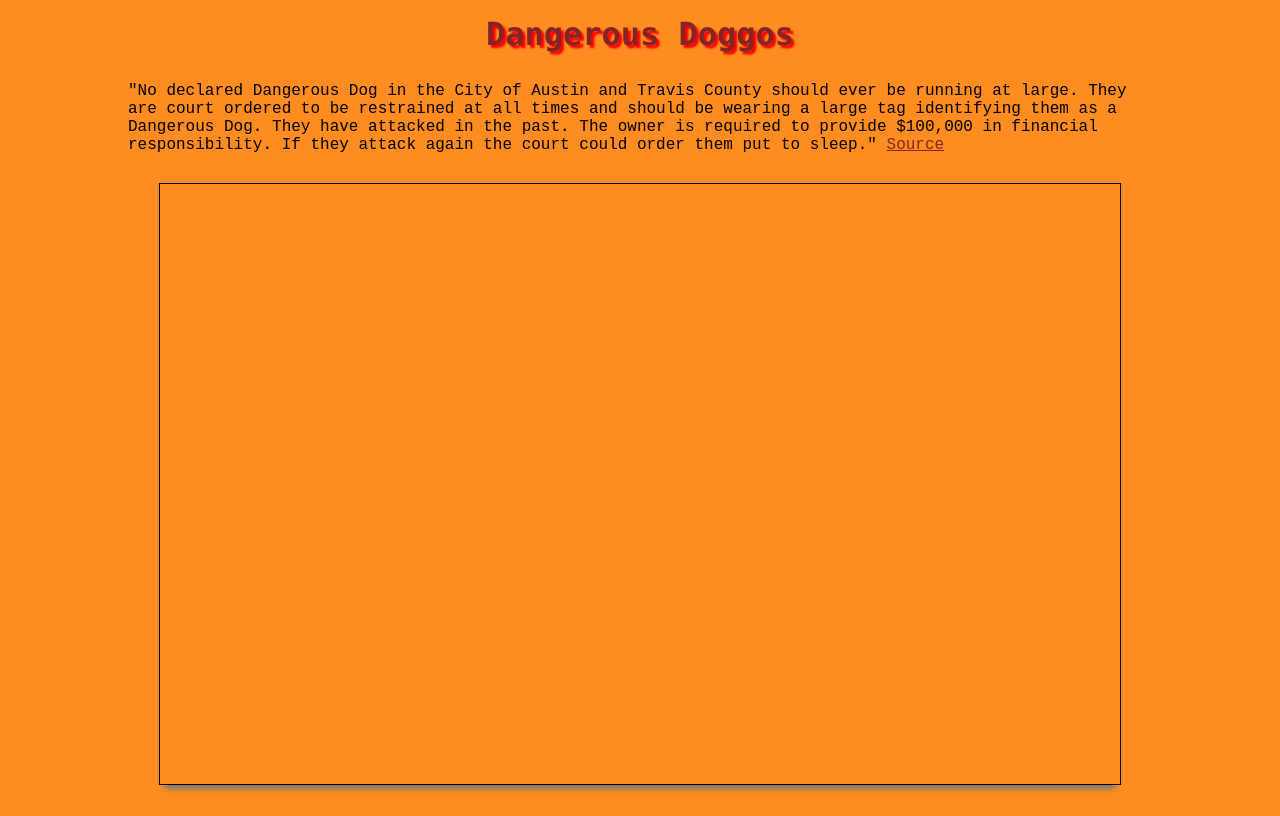
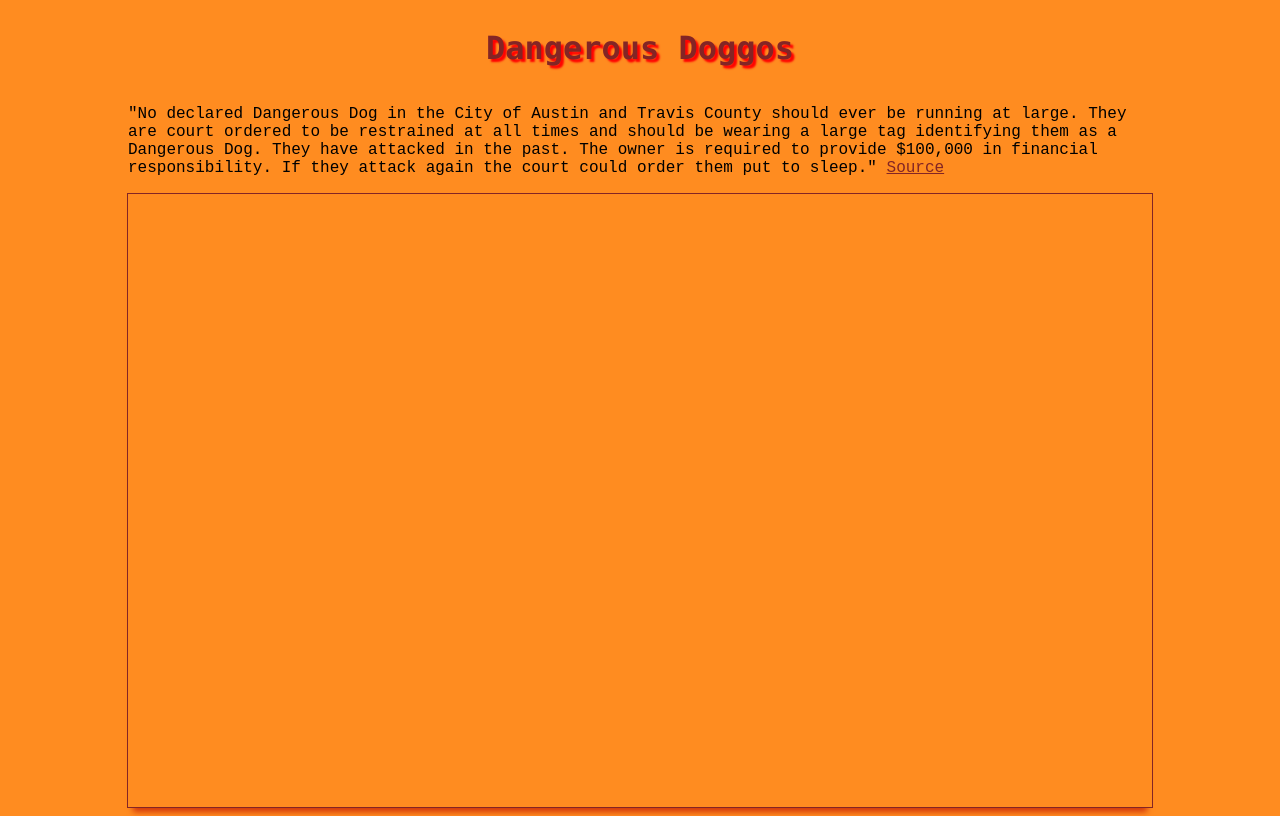
Before and after one commit to achou11/coa-challenge-frontend, a plain HTML site: page index.html in a window 1280 px wide. Drawn offline with nearby package versions, Linux system fonts and the light colour scheme; no server answers.

Commit message:
Refine styling and map

```diff
--- a/index.css
+++ b/index.css
@@ -1,32 +1,32 @@
 :root {
     --title-font: "Lucida Console", Monaco, monospace;
     --content-font: "Courier New", Courier, monospace;
+    --intimidating-color: #832525;
+    --box-shadow-color: #d33809;
 }
 
-* {
-    margin: 0;
-    padding: 0;
+html {
+    display: flex;
+    justify-content: center;
 }
 
 body {
     height: 100vh;
+    width: 80%;
     display: flex;
     flex-direction: column;
-    justify-content: space-around;
+    justify-content: center;
     align-items: center;
     background-color: #ff8c20;
 }
 
-hr {
-    width: 100px;
-}
 #map {
-    height: 75%;
-    width: 75%;
-    -webkit-box-shadow: 0 10px 6px -6px #777;
-    -moz-box-shadow: 0 10px 6px -6px #777;
-    box-shadow: 0 10px 6px -6px #777;
-    border: 1px solid black;
+    height: 80%;
+    width: 100%;
+    -webkit-box-shadow: 0 10px 6px -6px var(--box-shadow-color);
+    -moz-box-shadow: 0 10px 6px -6px var(--box-shadow-color);
+    box-shadow: 0 10px 6px -6px var(--box-shadow-color);
+    border: 1px solid var(--intimidating-color);
 }
 
 .title {
@@ -35,17 +35,14 @@ hr {
 
 .content {
     font-family: var(--content-font);
-    width: 80%;
+    width: 100%;
 }
 
 .source {
-    color: rgb(131, 37, 37);
+    color: var(--intimidating-color);
 }
 
-a.source:visited {
-    color: rgb(20, 20 ,20);
+.intimidating-text {
+    color: var(--intimidating-color);
+    text-shadow: 3px 3px 2px #ff0000;
 }
-.intimidating-text {
-    color: rgb(131, 37, 37);
-    text-shadow: 3px 3px 2px red;
-}
--- a/src/map.js
+++ b/src/map.js
@@ -54,12 +54,7 @@ export function renderMap (layer) {
         ' Imagery © <a href="https://www.mapbox.com/">Mapbox</a>'
 
   var map = L
-    .map('map', {
-      zoomControl: false
-    })
-    .setView([
-      30.267153, -97.7430608
-    ], 10)
+    .map('map').setView([30.267153, -97.7430608], 10)
 
   L
     .tileLayer(layerUrl, {
@@ -103,8 +98,10 @@ export function renderMap (layer) {
           layer.bindPopup(
             `
             <h3 class="title">${props.dogName}</h3>
-            <p class="content">A ${props.dogColor} ${props.dogBreed}.</p>
-            <p class="content">${props.dogName} belongs to ${props.ownerFirstName} ${props.ownerLastName}.</p>
+            <p class="content">
+              A ${props.dogColor} ${props.dogBreed}.
+              ${props.dogName} belongs to ${props.ownerFirstName} ${props.ownerLastName}.
+            </p>
             `
           )
         }
@@ -112,13 +109,14 @@ export function renderMap (layer) {
     })
     .addTo(map)
 
+  /*
   L
     .control
     .zoom({
       position: 'bottomleft'
     })
     .addTo(map)
-
+  */
   map.on('click', e => {
     clearHighlightedMarkers(e.target._layers)
   })
```
Also changed, not shown: index.html (+1 -0 lines).
